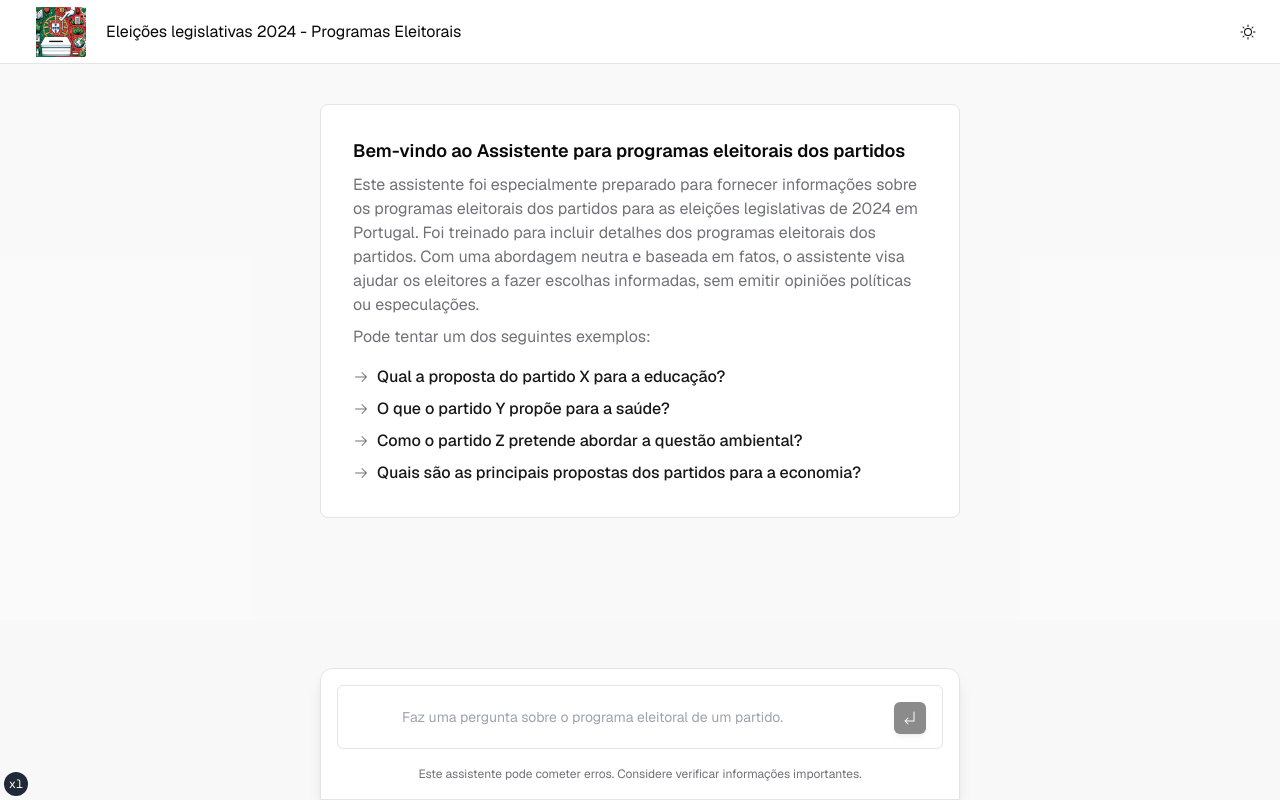
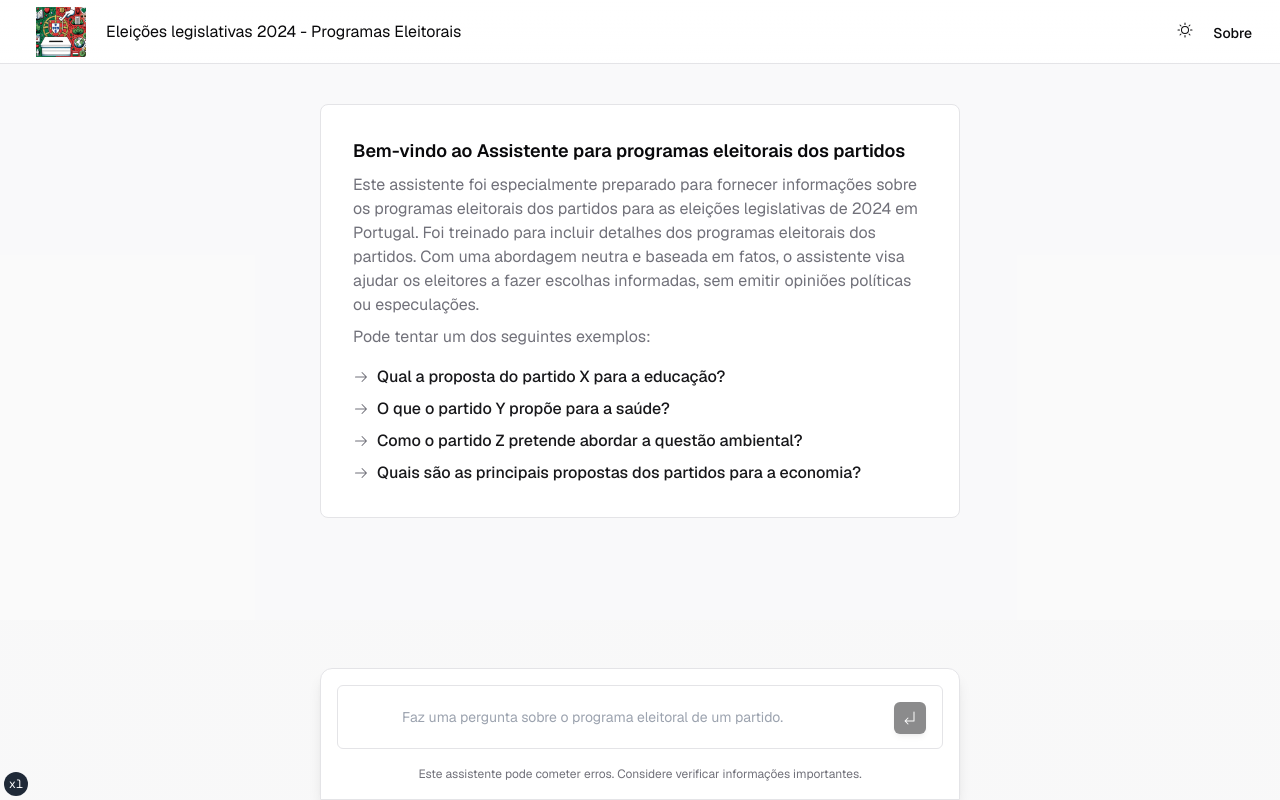
Before and after one commit to tomvardasca/legislativas2024, a Next.js app: page / in a window 1280 px wide. Built offline with nearby package versions, Linux system fonts and the light colour scheme.

Commit message:
add about dialog

```diff
--- /dev/null
+++ b/components/about-dialog.tsx
@@ -0,0 +1,25 @@
+import {
+  Dialog,
+  DialogContent,
+  DialogDescription,
+  DialogHeader,
+  DialogTitle
+} from '@/components/ui/dialog'
+import { type DialogProps } from '@radix-ui/react-dialog'
+
+export function AboutDialog(props: DialogProps) {
+  return (<Dialog {...props}>
+    <DialogContent>
+      <DialogHeader>
+        <DialogTitle>Sobre</DialogTitle>
+        <DialogDescription>
+          Assistente de IA para programas eleitorais dos partidos para as Eleições Legislativas 2024
+        </DialogDescription>
+      </DialogHeader>
+      <div className="p-4 space-y-1 text-sm border rounded-md">
+        Este assistente IA foi treinado nos Programas Eleitorais publicados nos websites dos partidos.
+        Para contactos os exclarecimentos envie email para <a href='mailto:geral@legislativas2024.chat'>geral@legislativas2024.chat</a>
+      </div>
+    </DialogContent>
+  </Dialog>);
+}
--- a/components/header.tsx
+++ b/components/header.tsx
@@ -1,16 +1,38 @@
+"use client"
+
 import * as React from 'react'
 import Image from 'next/image'
 import Logo from './logo.png'
 import { ThemeToggle } from '@/components/theme-toggle'
+import { Button } from './ui/button'
+import { AboutDialog } from './about-dialog'
 
 export function Header() {
+  const [aboutDialogOpen, setaboutDialogOpen] = React.useState(false)
+
   return (
     <header className="sticky top-0 z-50 flex items-center justify-between w-full h-16 px-4 border-b shrink-0 bg-gradient-to-b from-background/10 via-background/50 to-background/80 backdrop-blur-xl">
       <div className="flex items-center justify-end space-x-2">
-      <Image src={Logo} alt='Logo' width={50} height={50} className='mx-5'/>
-          Eleições legislativas 2024 - Programas Eleitorais
+        <Image src={Logo} alt='Logo' width={50} height={50} className='mx-5' />
+        Eleições legislativas 2024 - Programas Eleitorais
       </div>
-      <ThemeToggle />
+      <div>
+        <ThemeToggle />
+        <Button
+          variant="ghost"
+          size="sm"
+          onClick={() => {
+            React.startTransition(() => {
+              setaboutDialogOpen(true);
+            })
+          }}>
+          Sobre
+        </Button>
+      </div>
+      <AboutDialog
+        open={aboutDialogOpen}
+        onOpenChange={setaboutDialogOpen}
+      />
     </header>
   )
 }
```
